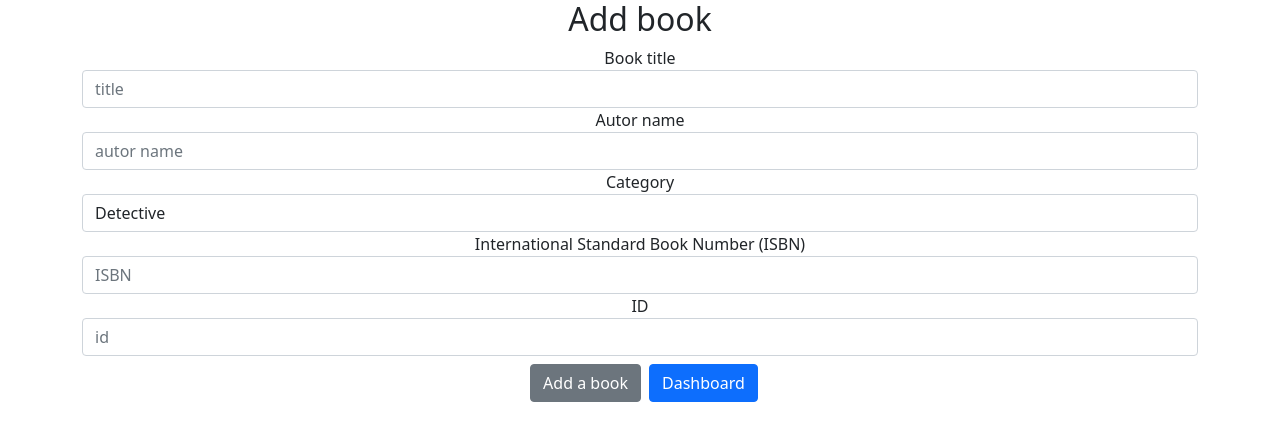
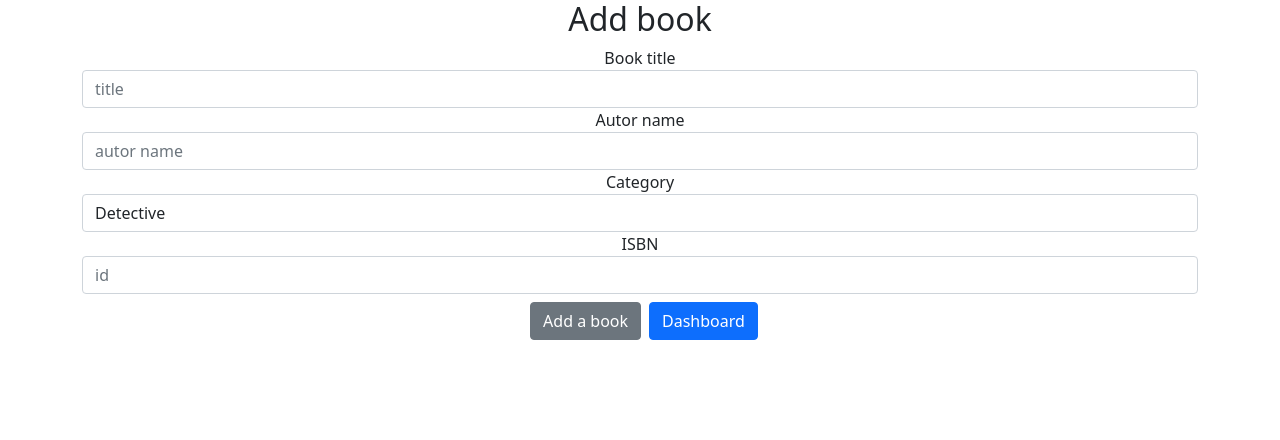
Before and after one commit to RustamSaiethoraiev/demo-book, a React (Create React App) app: page /add in a window 1280 px wide. Shown: the top 440 px of the page. Built offline with nearby package versions, Linux system fonts and the light colour scheme; data requests are answered from the project's data file.

Commit message:
change bd

```diff
--- a/server/db.json
+++ b/server/db.json
@@ -1,18 +1,22 @@
 {
   "books": [
     {
-      "ISBN": "14",
       "autor": "Kipling",
       "category": "Adventures",
       "title": "Jungle book",
-      "id": "3"
+      "id": "454545"
     },
     {
-      "ISBN": "56",
       "autor": "Kipling",
-      "category": "Adventures",
+      "category": "Novel",
       "title": "Jungle book",
-      "id": "5"
+      "id": "454545454545"
+    },
+    {
+      "autor": "Kipling",
+      "category": "Novel",
+      "title": "Jungle book",
+      "id": "121212"
     }
   ]
 }
--- a/src/components/AddBook.js
+++ b/src/components/AddBook.js
@@ -1,22 +1,25 @@
 import { Button, FormGroup, Label, Input, Form } from 'reactstrap';
 import { Link } from 'react-router-dom';
 import React, { useState } from 'react';
+// import Alert from 'Alert';
 const AddBook = (props) => {
-    const initialStateBook = { ISBN: '', autor: '', category: '', title: '', id: '' };
+    const initialStateBook = { autor: '', category: '', title: '', id: '' };
     const [newBookData, setNewBookData] = useState(initialStateBook);
+    // const [emptyField, setEmptyField] = useState(false)
     const addBookSubmit = (e) => {
         e.preventDefault();
-        if (newBookData.autor === "" || newBookData.title === "" || newBookData.ISBN === "") {
-            alert("All the fields are mandatory!");
+        if (newBookData.autor === "" || newBookData.title === "") {
+
             return
         }
         props.addBook(newBookData);
-        setNewBookData({ ISBN: '', autor: '', category: '', title: '', id: '' });
+        setNewBookData({ autor: '', category: '', title: '', id: '' });
         props.history.push('/');
     }
     return (
         <div className="container">
             <h2>Add book</h2>
+            {/* <Alert /> */}
             <Form onSubmit={addBookSubmit}>
                 <FormGroup>
                     <Label for="title">Book title</Label>
@@ -52,17 +55,7 @@ const AddBook = (props) => {
                     </Input>
                 </FormGroup>
                 <FormGroup>
-                    <Label for="ISBN">International Standard Book Number (ISBN)</Label>
-                    <Input
-                        required
-                        type="number"
-                        id="ISBN"
-                        placeholder="ISBN"
-                        value={newBookData.ISBN}
-                        onChange={(e) => setNewBookData({ ...newBookData, ISBN: e.target.value })} />
-                </FormGroup>
-                <FormGroup>
-                    <Label for="id">ID</Label>
+                    <Label for="id">ISBN</Label>
                     <Input
                         required
                         type="number"
--- /dev/null
+++ b/src/components/Alert.js
@@ -0,0 +1,7 @@
+import React from 'react';
+const Alert = value => {
+    if (value) {
+        return (<div class="alert">Hello, I Alert </div>)
+    };
+}
+export default Alert;
--- a/src/components/Dashboard.js
+++ b/src/components/Dashboard.js
@@ -14,7 +14,6 @@ const Dashboard = (props) => {
                 <td key={book.title}>{book.title}</td>
                 <td key={book.autor}>{book.autor}</td>
                 <td key={book.category}>{book.category}</td>
-                <td key={book.ISBN}>{book.ISBN}</td>
                 <td>
                     <Link to={{ pathname: "/edit", state: { book: book } }}>
                         < Button color="success" size="sm" className="m-2" value={book.id} > Edit</Button ></Link >
@@ -28,11 +27,10 @@ const Dashboard = (props) => {
             <Table responsive="md">
                 <thead>
                     <tr key="headTable">
-                        <th>#</th>
+                        <th>ISBN</th>
                         <th>Book title</th>
                         <th>Autor name</th>
                         <th>Category</th>
-                        <th>ISBN</th>
                         <th>Actions</th>
                     </tr>
                 </thead>
--- a/src/components/Edit.js
+++ b/src/components/Edit.js
@@ -2,8 +2,8 @@ import { Button, FormGroup, Label, Input, Form } from 'reactstrap';
 import { Link } from 'react-router-dom';
 import React, { useState } from 'react';
 const EditBook = (props) => {
-    const { id, title, autor, category, ISBN } = props.location.state.book
-    const initialStateBook = { ISBN, autor, category, title, id };
+    const { id, title, autor, category } = props.location.state.book
+    const initialStateBook = { autor, category, title, id };
     const [newBookData, setNewBookData] = useState(initialStateBook);
     const update = (e) => {
         e.preventDefault();
@@ -12,7 +12,7 @@ const EditBook = (props) => {
             return
         }
         props.updateBook(newBookData);
-        setNewBookData({ ISBN: '', autor: '', category: '', title: '', id: '' });
+        setNewBookData({ autor: '', category: '', title: '', id: '' });
         props.history.push('/');
     }
     return (
@@ -56,14 +56,14 @@ const EditBook = (props) => {
                     </Input>
                 </FormGroup>
                 <FormGroup>
-                    <Label for="ISBN">International Standard Book Number (ISBN)</Label>
+                    <Label for="id">ISBN</Label>
                     <Input
                         required
                         type="number"
-                        id="ISBN"
-                        placeholder="ISBN"
-                        value={newBookData.ISBN}
-                        onChange={(e) => setNewBookData({ ...newBookData, ISBN: e.target.value })} />
+                        id="id"
+                        placeholder="id"
+                        value={newBookData.id}
+                        onChange={(e) => setNewBookData({ ...newBookData, id: e.target.value })} />
                 </FormGroup>
                 <Button className="m-2" >Update</Button>
             </Form>
```
